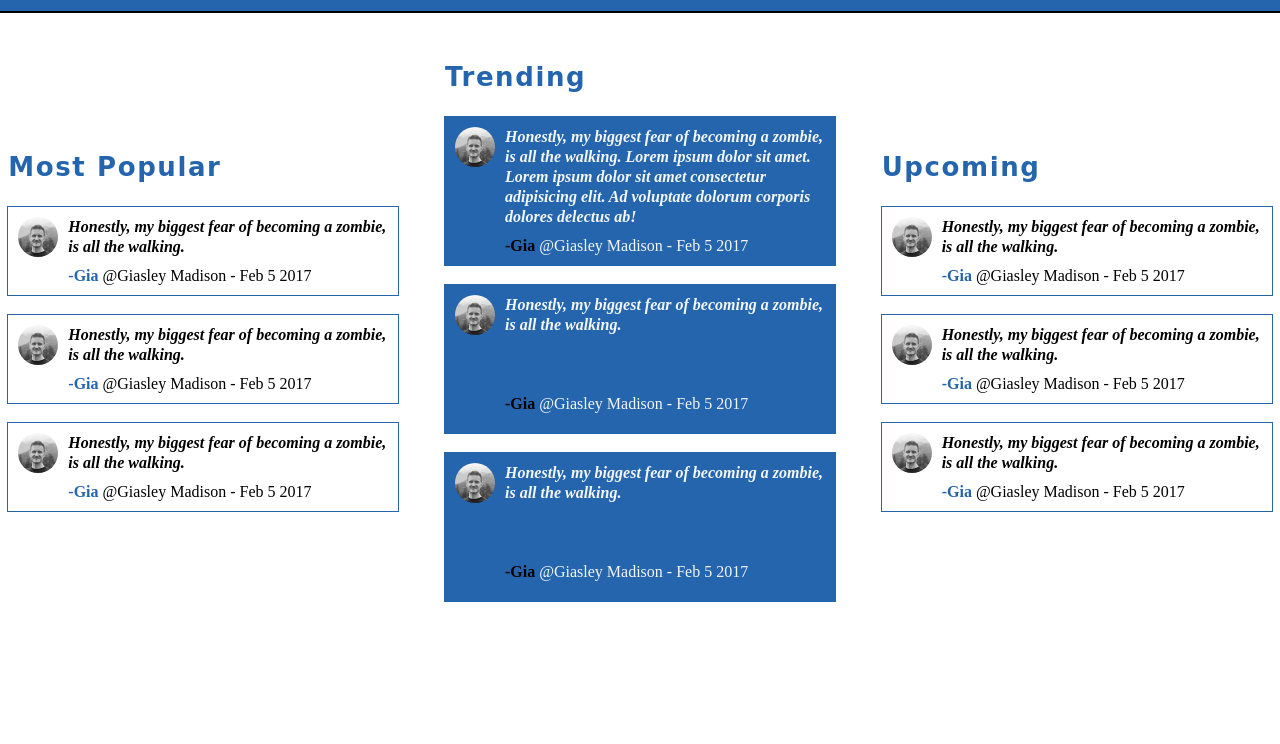
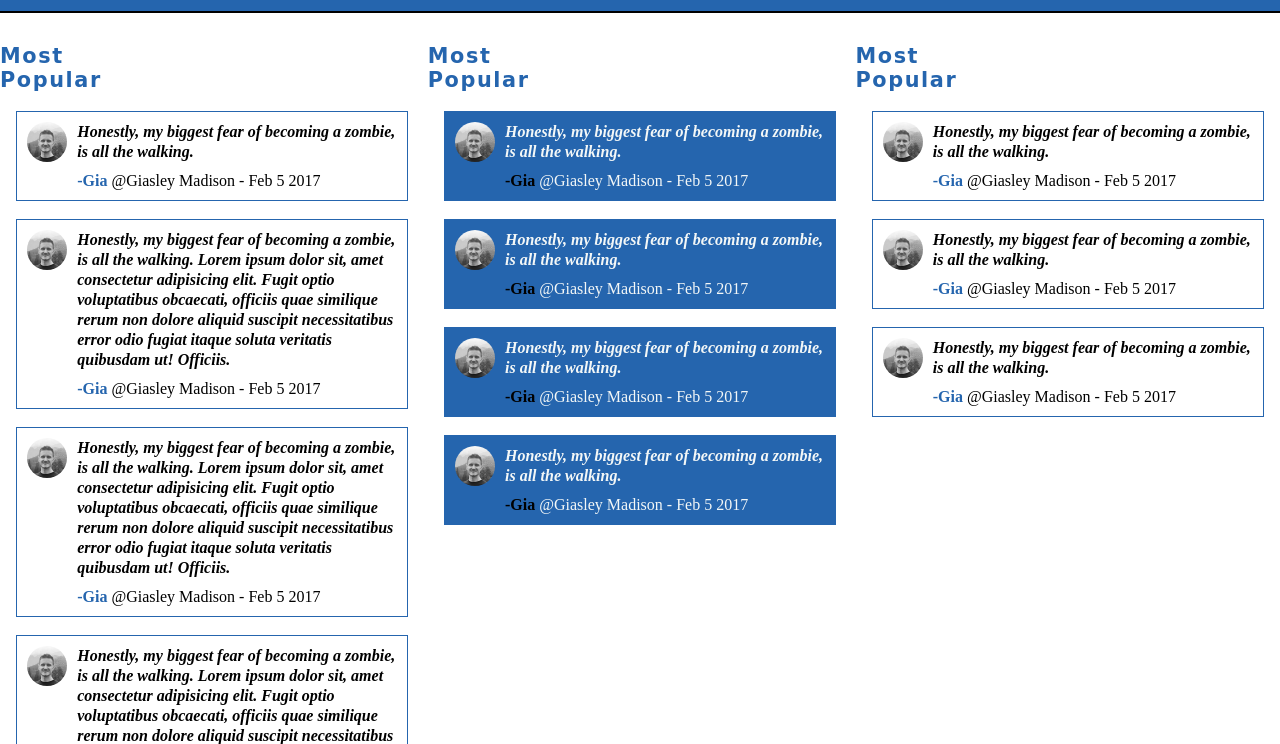
Before and after one commit to JurgenHasmeta22/hoxton-html-tweexton, a plain HTML site: page index.html in a window 1280 px wide. Shown: the part 56-800 px from the top of the page. Drawn offline with Linux system fonts and the light colour scheme.

Commit message:
update fixed everything i think

```diff
--- a/assets/css/style.css
+++ b/assets/css/style.css
@@ -35,25 +35,27 @@ main.main-menu {
     outline: 1px solid #000;
     display: grid;
     grid-template-columns: 1fr 1fr 1fr;
-    grid-gap: 1.875rem;
+    grid-gap: 0.2rem;
+    align-content: start;
+    /* place-items: center; */
+}
+
+main.main-menu .main-content {
+    display: grid;
+    padding-top: 2rem;
+    grid-template-columns: 1fr;
+    grid-gap: 20px;
     align-content: start;
     place-items: center;
 }
 
-main.main-menu .main-content {
+.main-content .main-header {
     display: grid;
-    padding-top: 3.125rem;
-    grid-template-rows: auto 0.8fr;
-    grid-gap: 25px;
+    grid-template-columns: 1fr 1.5fr;
+    place-items: center;
 }
 
-main.main-menu .main-content .main-content-inside-2 {
-    grid-gap: 20px;
-    display: grid;
-    grid-template-rows: 1fr 1fr 1fr;
-}
-
-main.main-menu .main-content .main-content-inside-2 .post {
+main.main-menu .main-content .post {
     padding: 10px 10px;
     display: grid;
     grid-template:
@@ -62,9 +64,10 @@ main.main-menu .main-content .main-content-inside-2 .post {
     0.2fr auto;
     grid-gap: 10px;
     outline: 1px solid #2565AE;
+    align-content: start;
 }
 
-main.main-menu .main-content .main-content-inside-2 .post p {
+main.main-menu .main-content .post p {
     grid-area: p;
     font-size: 16px;
     font-weight: 600;
@@ -73,38 +76,38 @@ main.main-menu .main-content .main-content-inside-2 .post p {
     line-height: 20px;
 }
 
-main.main-menu .main-content .main-content-inside-2 .post .strong-post {
+main.main-menu .main-content .post .strong-post {
     font-size: 16px;
     font-weight: 900;
     color:#2565AE
 }
 
-main.main-menu .main-content .main-content-inside-2 .post.inside-special {
+main.main-menu .main-content .post.inside-special {
     background-color: #2565AE;
 }
 
-main.main-menu .main-content .main-content-inside-2 .post.inside-special p {
+main.main-menu .main-content .post.inside-special p {
     color: #F3F7F7;
 }
 
-main.main-menu .main-content .main-content-inside-2 .post.inside-special span {
+main.main-menu .main-content .post.inside-special span {
     color: #F3F7F7;
 }
 
-main.main-menu .main-content .main-content-inside-2 .post.inside-special strong {
+main.main-menu .main-content .post.inside-special strong {
     color: #000;
 }
 
-main.main-menu .main-content .main-content-inside-1 h2 {
+main.main-menu .main-content h2 {
     font-weight: 900;
     font-size: 26px;
 }
 
-main.main-menu .main-content .main-content-inside-2 .post span.special-span {
+main.main-menu .main-content .post span.special-span {
     grid-area: span;
 }
 
-main.main-menu .main-content .main-content-inside-2 .post img {
+main.main-menu .main-content .post img {
     grid-area: img;
     border-radius: 50%;
 }
--- a/index.html
+++ b/index.html
@@ -28,12 +28,87 @@
         <main class="main-menu">
 
             <div class="main-content">
-
-                <div class="main-content-inside-1">
+                <div class="main-header">
                     <h2>Most Popular</h2>
                 </div>
 
-                <div class="main-content-inside-2">
+                    <article class="post">
+                        <img src="assets/img/download1.jpg">
+                        <p>Honestly, my biggest fear of becoming a zombie, is all the walking.</p>
+                        <span class="special-span"><strong class="strong-post">-Gia</strong> @Giasley Madison - Feb 5 2017</span>
+                    </article>
+
+                    <article class="post">
+                        <img src="assets/img/download1.jpg">
+                        <p>Honestly, my biggest fear of becoming a zombie, is all the walking.
+                        Lorem ipsum dolor sit, amet consectetur adipisicing elit. Fugit optio voluptatibus obcaecati, officiis quae similique rerum non dolore aliquid suscipit necessitatibus error odio fugiat itaque soluta veritatis quibusdam ut! Officiis.
+                        </p>
+                        <span class="special-span"><strong class="strong-post">-Gia</strong> @Giasley Madison - Feb 5 2017</span>
+                    </article>
+
+                    <article class="post">
+                        <img src="assets/img/download1.jpg">
+                        <p>Honestly, my biggest fear of becoming a zombie, is all the walking.
+                        Lorem ipsum dolor sit, amet consectetur adipisicing elit. Fugit optio voluptatibus obcaecati, officiis quae similique rerum non dolore aliquid suscipit necessitatibus error odio fugiat itaque soluta veritatis quibusdam ut! Officiis.
+                        </p>
+                        <span class="special-span"><strong class="strong-post">-Gia</strong> @Giasley Madison - Feb 5 2017</span>
+                    </article>
+
+                    <article class="post">
+                        <img src="assets/img/download1.jpg">
+                        <p>Honestly, my biggest fear of becoming a zombie, is all the walking.
+                        Lorem ipsum dolor sit, amet consectetur adipisicing elit. Fugit optio voluptatibus obcaecati, officiis quae similique rerum non dolore aliquid suscipit necessitatibus error odio fugiat itaque soluta veritatis quibusdam ut! Officiis.
+                        </p>
+                        <span class="special-span"><strong class="strong-post">-Gia</strong> @Giasley Madison - Feb 5 2017</span>
+                    </article>
+
+                    <article class="post">
+                        <img src="assets/img/download1.jpg">
+                        <p>Honestly, my biggest fear of becoming a zombie, is all the walking.</p>
+                        <span class="special-span"><strong class="strong-post">-Gia</strong> @Giasley Madison - Feb 5 2017</span>
+                    </article>
+
+            </div>
+
+            <div class="main-content">
+
+                <div class="main-header">
+                    <h2>Most Popular</h2>
+                </div>
+
+                    <article class="post inside-special">
+                        <img src="assets/img/download1.jpg">
+                        <p>Honestly, my biggest fear of becoming a zombie, is all the walking.
+                        </p>
+                        <span class="special-span"><strong class="strong-post">-Gia</strong> @Giasley Madison - Feb 5 2017</span>
+                    </article>
+
+                    <article class="post inside-special">
+                        <img src="assets/img/download1.jpg">
+                        <p>Honestly, my biggest fear of becoming a zombie, is all the walking.</p>
+                        <span class="special-span"><strong class="strong-post">-Gia</strong> @Giasley Madison - Feb 5 2017</span>
+                    </article>
+
+                    <article class="post inside-special">
+                        <img src="assets/img/download1.jpg">
+                        <p>Honestly, my biggest fear of becoming a zombie, is all the walking.</p>
+                        <span class="special-span"><strong class="strong-post">-Gia</strong> @Giasley Madison - Feb 5 2017</span>
+                    </article>
+
+                    <article class="post inside-special">
+                        <img src="assets/img/download1.jpg">
+                        <p>Honestly, my biggest fear of becoming a zombie, is all the walking.</p>
+                        <span class="special-span"><strong class="strong-post">-Gia</strong> @Giasley Madison - Feb 5 2017</span>
+                    </article>
+
+            </div>
+
+            <div class="main-content">
+
+                <div class="main-header">
+                    <h2>Most Popular</h2>
+                </div>
+
                     <article class="post">
                         <img src="assets/img/download1.jpg">
                         <p>Honestly, my biggest fear of becoming a zombie, is all the walking.</p>
@@ -51,66 +126,6 @@
                         <p>Honestly, my biggest fear of becoming a zombie, is all the walking.</p>
                         <span class="special-span"><strong class="strong-post">-Gia</strong> @Giasley Madison - Feb 5 2017</span>
                     </article>
-                </div>
-
-            </div>
-
-            <div class="main-content">
-
-                <div class="main-content-inside-1">
-                    <h2>Trending</h2>
-                </div>
-
-                <div class="main-content-inside-2">
-                    <article class="post inside-special">
-                        <img src="assets/img/download1.jpg">
-                        <p>Honestly, my biggest fear of becoming a zombie, is all the walking.
-                        Lorem ipsum dolor sit amet.
-                        Lorem ipsum dolor sit amet consectetur adipisicing elit. Ad voluptate dolorum corporis dolores delectus ab!
-                        </p>
-                        <span class="special-span"><strong class="strong-post">-Gia</strong> @Giasley Madison - Feb 5 2017</span>
-                    </article>
-
-                    <article class="post inside-special">
-                        <img src="assets/img/download1.jpg">
-                        <p>Honestly, my biggest fear of becoming a zombie, is all the walking.</p>
-                        <span class="special-span"><strong class="strong-post">-Gia</strong> @Giasley Madison - Feb 5 2017</span>
-                    </article>
-
-                    <article class="post inside-special">
-                        <img src="assets/img/download1.jpg">
-                        <p>Honestly, my biggest fear of becoming a zombie, is all the walking.</p>
-                        <span class="special-span"><strong class="strong-post">-Gia</strong> @Giasley Madison - Feb 5 2017</span>
-                    </article>
-                </div>
-
-            </div>
-
-            <div class="main-content">
-
-                <div class="main-content-inside-1">
-                    <h2>Upcoming</h2>
-                </div>
-
-                <div class="main-content-inside-2">
-                    <article class="post">
-                        <img src="assets/img/download1.jpg">
-                        <p>Honestly, my biggest fear of becoming a zombie, is all the walking.</p>
-                        <span class="special-span"><strong class="strong-post">-Gia</strong> @Giasley Madison - Feb 5 2017</span>
-                    </article>
-
-                    <article class="post">
-                        <img src="assets/img/download1.jpg">
-                        <p>Honestly, my biggest fear of becoming a zombie, is all the walking.</p>
-                        <span class="special-span"><strong class="strong-post">-Gia</strong> @Giasley Madison - Feb 5 2017</span>
-                    </article>
-
-                    <article class="post">
-                        <img src="assets/img/download1.jpg">
-                        <p>Honestly, my biggest fear of becoming a zombie, is all the walking.</p>
-                        <span class="special-span"><strong class="strong-post">-Gia</strong> @Giasley Madison - Feb 5 2017</span>
-                    </article>
-                </div>
 
             </div>
 
```
